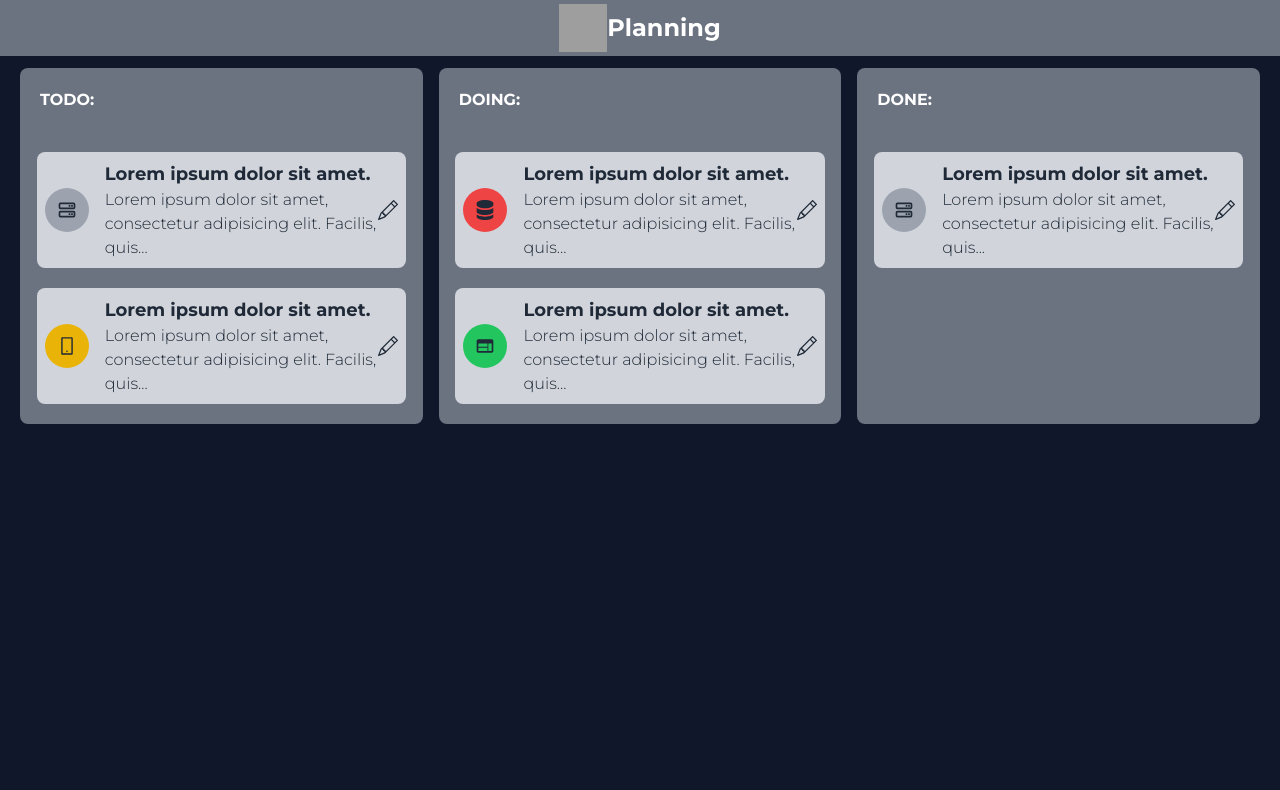
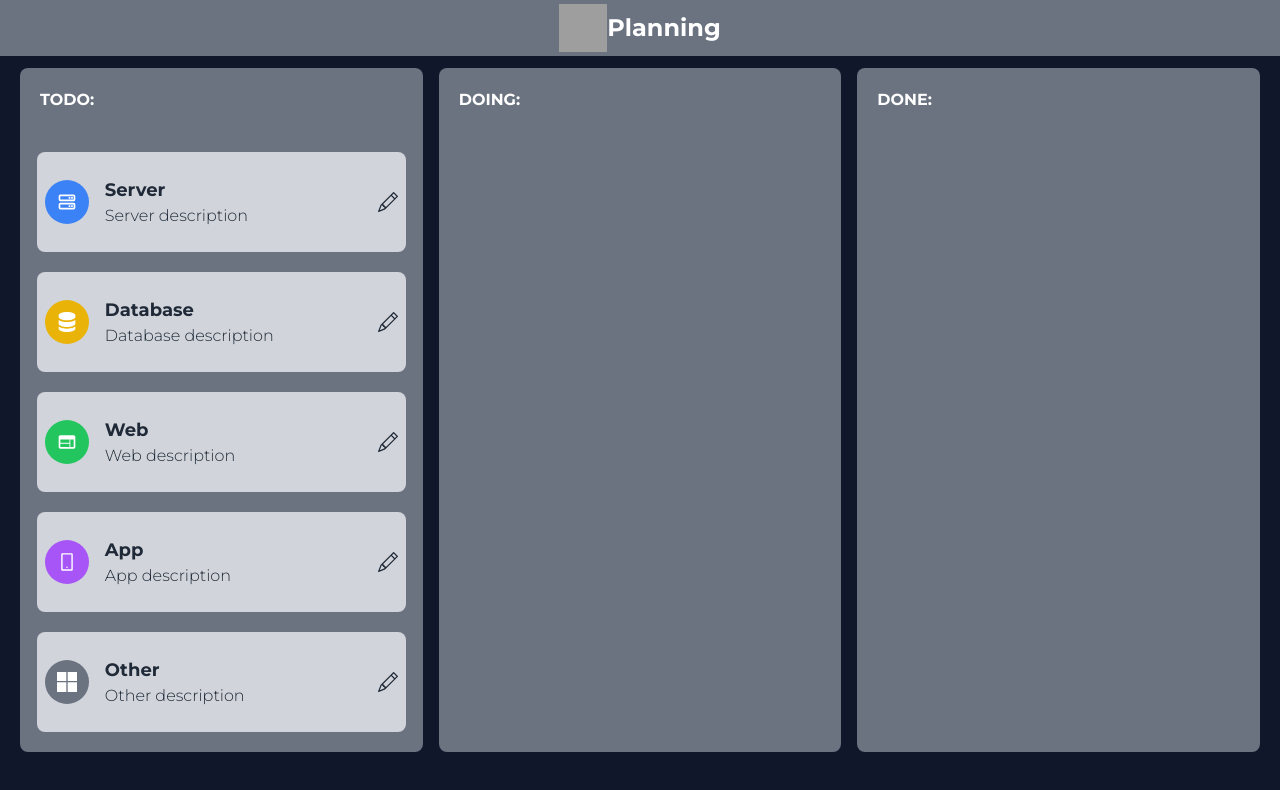
Before and after one commit to jonathanleivag/planning, a React (Vite) app: page / in a window 1280 px wide. Shown: the top 790 px of the page. Built offline with nearby package versions, Linux system fonts and the light colour scheme; grey boxes are pictures that could not be loaded.

Commit message:
mover card

```diff
--- a/src/App.tsx
+++ b/src/App.tsx
@@ -1,73 +1,135 @@
+import { DragEventHandler, useState } from 'react'
+
 import { CardComponent, ListComponent, NavbarComponent } from './components'
 import { TTypeICon } from './components/CardComponent'
+import { TName } from './components/ListComponent'
 
-interface IItem {
-  id: number
+export interface IItem {
+  id: string
   title: string
   description: string
   type: TTypeICon
+  section: TName
 }
 
-const TODO: IItem[] = [
+const items: IItem[] = [
   {
-    id: 1,
-    title: 'Lorem ipsum dolor sit amet.',
+    id: '1',
+    title: 'Server',
+    description: 'Server description',
     type: 'server',
-    description:
-      'Lorem ipsum dolor sit amet, consectetur adipisicing elit. Facilis, quis...'
+    section: 'TODO'
   },
   {
-    id: 2,
-    title: 'Lorem ipsum dolor sit amet.',
+    id: '2',
+    title: 'Database',
+    description: 'Database description',
+    type: 'db',
+    section: 'TODO'
+  },
+  {
+    id: '3',
+    title: 'Web',
+    description: 'Web description',
+    type: 'web',
+    section: 'TODO'
+  },
+  {
+    id: '4',
+    title: 'App',
+    description: 'App description',
     type: 'app',
-    description:
-      'Lorem ipsum dolor sit amet, consectetur adipisicing elit. Facilis, quis...'
+    section: 'TODO'
+  },
+  {
+    id: '5',
+    title: 'Other',
+    description: 'Other description',
+    type: 'other',
+    section: 'TODO'
   }
 ]
 
-const DOING: IItem[] = [
-  {
-    id: 3,
-    title: 'Lorem ipsum dolor sit amet.',
-    type: 'db',
-    description:
-      'Lorem ipsum dolor sit amet, consectetur adipisicing elit. Facilis, quis...'
-  },
-  {
-    id: 4,
-    title: 'Lorem ipsum dolor sit amet.',
-    type: 'web',
-    description:
-      'Lorem ipsum dolor sit amet, consectetur adipisicing elit. Facilis, quis...'
-  }
-]
+export interface IElement {
+  TODO: IItem[]
+  DOING: IItem[]
+  DONE: IItem[]
+}
 
 function App () {
+  const [dragged, setDragged] = useState<IItem | undefined>(undefined)
+
+  const [element, setElement] = useState<IElement>({
+    TODO: items.filter(item => item.section === 'TODO'),
+    DOING: items.filter(item => item.section === 'DOING'),
+    DONE: items.filter(item => item.section === 'DONE')
+  })
+
+  const handleOnDrop: DragEventHandler<HTMLDivElement> = event => {
+    event.preventDefault()
+    const dataList: string = event.currentTarget.dataset.list as TName
+    const cloneElement = structuredClone(element) as IElement
+
+    const newElement = cloneElement[dragged?.section!].filter(
+      item => item.id !== dragged?.id
+    )
+    cloneElement[dragged?.section!] = newElement
+
+    cloneElement[dataList as TName].push(dragged!)
+    cloneElement[dataList as TName].map(item => {
+      if (item.id === dragged?.id) item.section = dataList as TName
+      return item
+    })
+    setElement(cloneElement)
+  }
+
   return (
     <>
       <NavbarComponent />
       <main className='flex flex-col md:flex-row gap-4 px-5'>
-        <ListComponent name='TODO'>
-          {TODO.map(item => (
-            <CardComponent key={item.id} title={item.title} type={item.type}>
+        <ListComponent handleOnDrop={handleOnDrop} name='TODO'>
+          {element.TODO.map(item => (
+            <CardComponent
+              section={item.section}
+              setDragged={setDragged}
+              key={item.id}
+              id={item.id}
+              title={item.title}
+              type={item.type}
+            >
               {item.description}
             </CardComponent>
           ))}
         </ListComponent>
 
-        <ListComponent name='DOING'>
-          {DOING.map(item => (
-            <CardComponent key={item.id} title={item.title} type={item.type}>
+        <ListComponent handleOnDrop={handleOnDrop} name='DOING'>
+          {element.DOING.map(item => (
+            <CardComponent
+              section={item.section}
+              setDragged={setDragged}
+              key={item.id}
+              id={item.id}
+              title={item.title}
+              type={item.type}
+            >
               {item.description}
             </CardComponent>
           ))}
         </ListComponent>
 
-        <ListComponent name='DONE'>
-          <CardComponent title='Lorem ipsum dolor sit amet.' type='server'>
-            Lorem ipsum dolor sit amet, consectetur adipisicing elit. Facilis,
-            quis...
-          </CardComponent>
+        <ListComponent handleOnDrop={handleOnDrop} name='DONE'>
+          {element.DONE.map(item => (
+            <CardComponent
+              section={item.section}
+              setDragged={setDragged}
+              key={item.id}
+              id={item.id}
+              title={item.title}
+              type={item.type}
+            >
+              {item.description}
+            </CardComponent>
+          ))}
         </ListComponent>
       </main>
     </>
--- a/src/components/CardComponent.tsx
+++ b/src/components/CardComponent.tsx
@@ -1,14 +1,20 @@
-import { FC } from 'react'
+import { Dispatch, DragEventHandler, FC } from 'react'
 import { IconType } from 'react-icons'
 import { AiOutlineMobile } from 'react-icons/ai'
 import { BiServer } from 'react-icons/bi'
-import { BsPencil, BsServer } from 'react-icons/bs'
+import { BsMicrosoft, BsPencil, BsServer } from 'react-icons/bs'
 import { MdWeb } from 'react-icons/md'
 
+import { IItem } from '../App'
+import { TName } from './ListComponent'
+
 interface ICardCOmponent {
+  id: string
   title: string
   children: string
+  section: TName
   type?: TTypeICon
+  setDragged: Dispatch<IItem | undefined>
 }
 
 interface IIconComponentProps {
@@ -33,7 +39,7 @@ const IconComponent = ({ type }: IIconComponentProps): IIconComponentResp => {
       break
     case 'db':
       Icon = BsServer
-      bg = 'bg-red-500'
+      bg = 'bg-yellow-500'
       break
     case 'web':
       Icon = MdWeb
@@ -41,23 +47,44 @@ const IconComponent = ({ type }: IIconComponentProps): IIconComponentResp => {
       break
     case 'app':
       Icon = AiOutlineMobile
-      bg = 'bg-yellow-500'
+      bg = 'bg-purple-500'
       break
     default:
-      Icon = BiServer
-      bg = 'bg-blue-500'
+      Icon = BsMicrosoft
+      bg = 'bg-gray-500'
       break
   }
 
   return { component: <Icon className='text-xl' />, bg }
 }
 
-const CardComponent: FC<ICardCOmponent> = ({ title, children, type }) => {
+const CardComponent: FC<ICardCOmponent> = ({
+  id,
+  title,
+  section,
+  children,
+  type,
+  setDragged
+}) => {
+  const handleDragStart: DragEventHandler<HTMLDivElement> = event => {
+    setDragged({
+      id,
+      title,
+      description: children,
+      type: type!,
+      section
+    })
+  }
+
   return (
-    <div className='bg-gray-300 w-11/12 min-h-[100px] rounded-lg mt-5 p-2 flex flex-row justify-between text-gray-800'>
+    <div
+      draggable
+      onDragStart={handleDragStart}
+      className='bg-gray-300 w-11/12 min-h-[100px] rounded-lg mt-5 p-2 flex flex-row justify-between text-gray-800'
+    >
       <div className='flex flex-row justify-center items-center gap-4'>
         <div
-          className={`p-3 bg-gray-400 rounded-full ${
+          className={`p-3 rounded-full text-white ${
             IconComponent({ type }).bg
           }`}
         >
--- a/src/components/ListComponent.tsx
+++ b/src/components/ListComponent.tsx
@@ -1,13 +1,25 @@
-import { FC } from 'react'
+import { DragEventHandler, FC } from 'react'
 
 interface ListComponentProps {
   children: JSX.Element | JSX.Element[]
-  name?: 'TODO' | 'DOING' | 'DONE'
+  name?: TName
+  handleOnDrop: DragEventHandler<HTMLDivElement>
 }
 
-const ListComponent: FC<ListComponentProps> = ({ children, name = 'TODO' }) => {
+export type TName = 'TODO' | 'DOING' | 'DONE'
+
+const ListComponent: FC<ListComponentProps> = ({
+  children,
+  name = 'TODO',
+  handleOnDrop
+}) => {
   return (
-    <div className='bg-gray-500 flex flex-col items-center my-3 pb-5 rounded-lg'>
+    <div
+      data-list={name}
+      onDrop={handleOnDrop}
+      onDragOver={event => event.preventDefault()}
+      className='bg-gray-500 flex flex-col w-full md:w-[33%] items-center my-3 pb-5 rounded-lg'
+    >
       <h2 className='w-full px-5 py-5 font-bold'>{name}: </h2>
       {children}
     </div>
```
